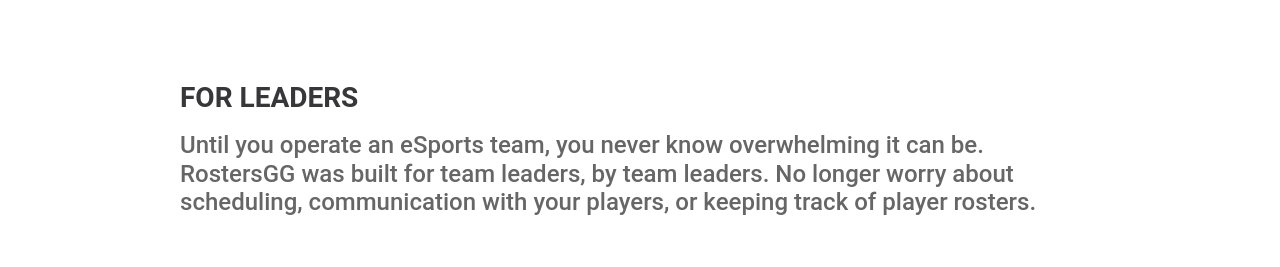
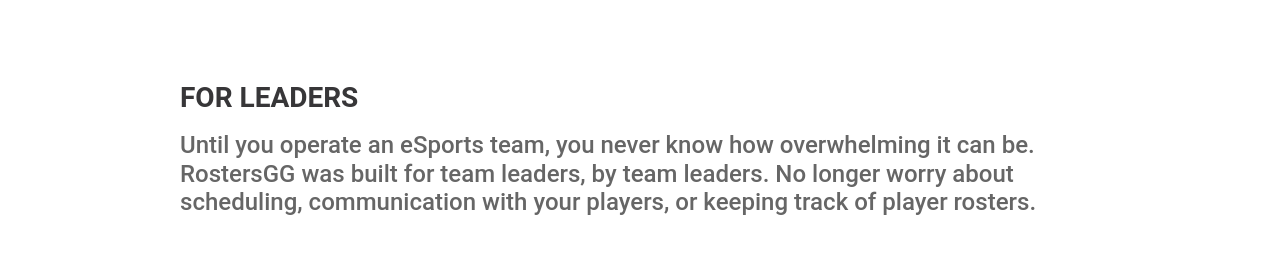
Before and after one commit to Yuanionrings/RostersGG-1, a React (Create React App) app in the folder client/: page / in a window 1280 px wide. Shown: the part 900-1167 px from the top of the page. Built offline with nearby package versions, Linux system fonts and the light colour scheme.

Commit message:
FIX SPELLING ERROR

```diff
--- a/client/src/components/layout/Landing.js
+++ b/client/src/components/layout/Landing.js
@@ -32,7 +32,7 @@ class Landing extends Component {
               <div className='text-area'>
                 <h3>FOR LEADERS</h3>
                 <h4>
-                  Until you operate an eSports team, you never know overwhelming it can be. RostersGG was built for team leaders, by team leaders. No longer worry about
+                  Until you operate an eSports team, you never know how overwhelming it can be. RostersGG was built for team leaders, by team leaders. No longer worry about
                   scheduling, communication with your players, or keeping track of player rosters.
                 </h4>
               </div>
```
